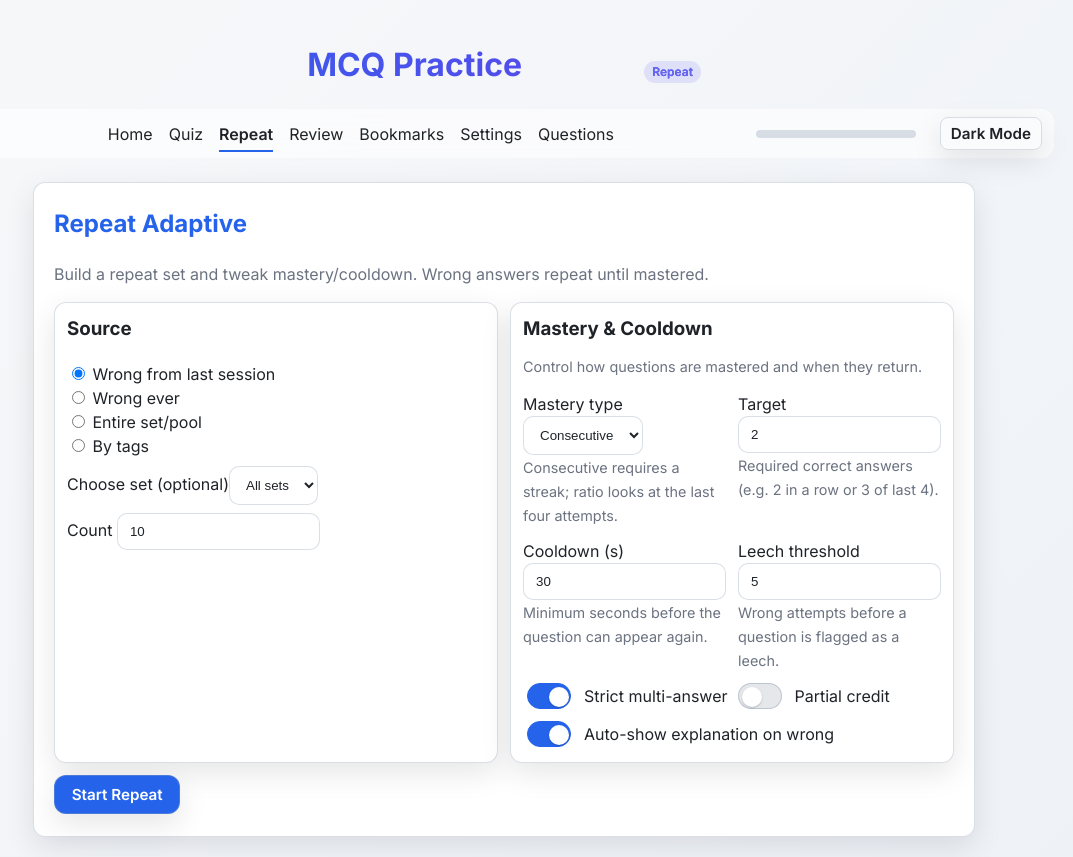
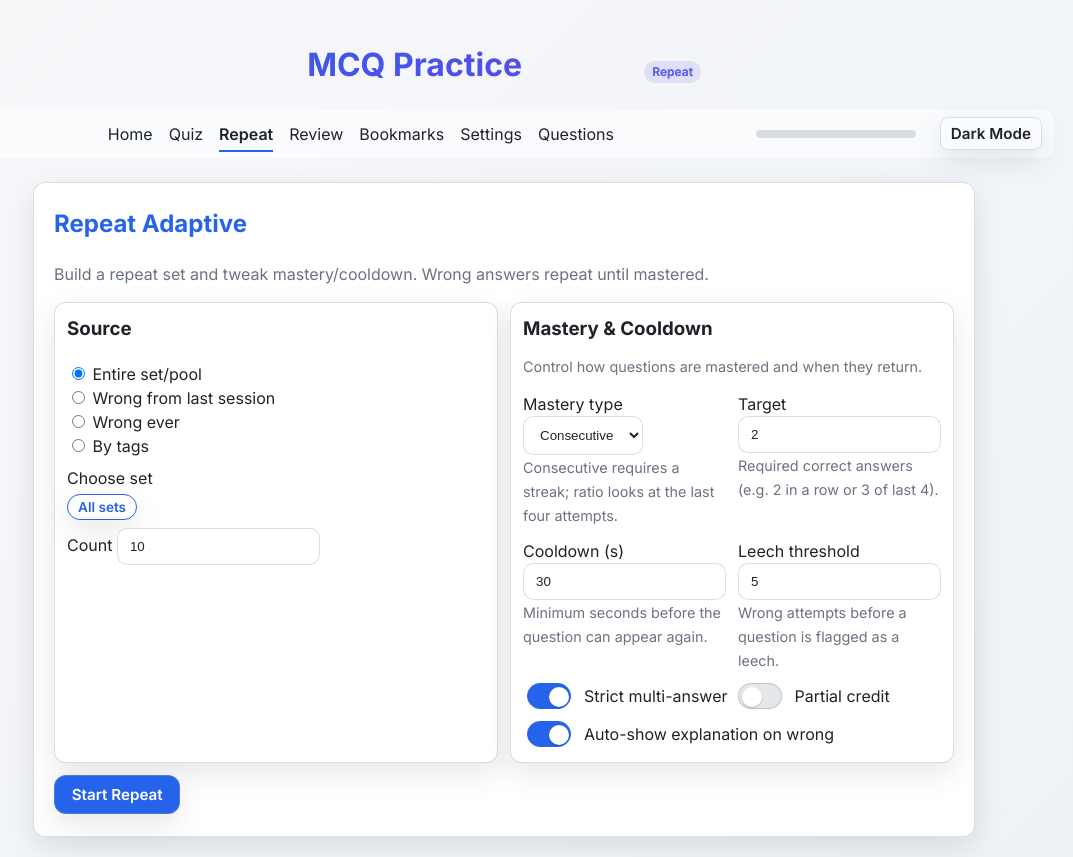
Before and after one commit to kursun12/MCQproject, a React (Vite) app in the folder mcqproject/: page /repeat in a window 1280 px wide. Shown: the whole page, without its empty margins (136-1209 px from the left). Built offline with nearby package versions, Linux system fonts and the light colour scheme.

Commit message:
Fix repeat mode logic and streamline builder UI

```diff
--- a/mcqproject/src/Quiz.jsx
+++ b/mcqproject/src/Quiz.jsx
@@ -169,6 +169,7 @@ function Quiz() {
     byIdRef.current = new Map(questions.map(q => [q.id, q]));
     if (mode === 'repeat') {
       let pool = [];
+      let filterMastered = true;
       try {
         const url = new URL(window.location.href);
         const source = url.searchParams.get('source');
@@ -190,15 +191,20 @@ function Quiz() {
           pool = questions.map(q => q.id);
           setRepeatSourceLabel('Entire pool');
         }
-        if (Number.isFinite(countParam) && countParam > 0 && pool.length > countParam) {
-          shuffleArray(pool);
-          pool = pool.slice(0, countParam);
+        if (Number.isFinite(countParam) && countParam > 0) {
+          const stats = JSON.parse(localStorage.getItem('repeatStats') || '{}');
+          const unmastered = pool.filter(id => !(stats[id]?.mastered));
+          const mastered = pool.filter(id => stats[id]?.mastered);
+          shuffleArray(unmastered);
+          shuffleArray(mastered);
+          pool = unmastered.concat(mastered).slice(0, countParam);
+          filterMastered = false; // we intentionally included mastered items if needed
         }
       } catch {
         pool = questions.map(q => q.id);
         setRepeatSourceLabel('Entire pool');
       }
-      const eng = new RepeatEngine(questions, pool);
+      const eng = new RepeatEngine(questions, pool, { filterMastered });
       engineRef.current = eng;
       setRepeatAttempted(0);
       setFinished(false);
--- a/mcqproject/src/RepeatBuilder.jsx
+++ b/mcqproject/src/RepeatBuilder.jsx
@@ -4,7 +4,7 @@ import { loadRepeatSettings, saveRepeatSettings } from './repeat/settings';
 
 export default function RepeatBuilder() {
   const navigate = useNavigate();
-  const [source, setSource] = useState('lastWrong');
+  const [source, setSource] = useState('entire');
   const [setId, setSetId] = useState('');
   const [tags, setTags] = useState([]);
   const [count, setCount] = useState('10');
@@ -42,9 +42,9 @@ export default function RepeatBuilder() {
         <div className="grid-2">
           <div className="card" style={{padding:'12px'}}>
             <h3 style={{marginTop:0}}>Source</h3>
+            <label><input type="radio" name="src" checked={source==='entire'} onChange={()=>setSource('entire')} /> Entire set/pool</label><br />
             <label><input type="radio" name="src" checked={source==='lastWrong'} onChange={()=>setSource('lastWrong')} /> Wrong from last session</label><br />
             <label><input type="radio" name="src" checked={source==='everWrong'} onChange={()=>setSource('everWrong')} /> Wrong ever</label><br />
-            <label><input type="radio" name="src" checked={source==='entire'} onChange={()=>setSource('entire')} /> Entire set/pool</label><br />
             <label><input type="radio" name="src" checked={source==='byTags'} onChange={()=>setSource('byTags')} /> By tags</label>
             {source==='byTags' && (
               <div style={{marginTop:8}}>
@@ -58,12 +58,15 @@ export default function RepeatBuilder() {
               </div>
             )}
             <div style={{marginTop:8}}>
-              <label>Choose set (optional)
-                <select value={setId} onChange={(e)=>setSetId(e.target.value)}>
-                  <option value="">All sets</option>
-                  {allSets.map(s => (<option key={s.id} value={s.id}>{s.name} ({(s.questionIds||[]).length})</option>))}
-                </select>
-              </label>
+              <label style={{display:'block', marginBottom:4}}>Choose set</label>
+              <div className="chips">
+                <button type="button" className={`chip ${!setId ? 'accent' : ''}`} onClick={()=>setSetId('')}>All sets</button>
+                {allSets.map(s => (
+                  <button type="button" key={s.id} className={`chip ${String(setId)===String(s.id)?'accent':''}`} onClick={()=>setSetId(s.id)}>
+                    {s.name} ({(s.questionIds||[]).length})
+                  </button>
+                ))}
+              </div>
             </div>
             <div style={{marginTop:8}}>
               <label>Count <input type="number" min="1" value={count} onChange={(e)=>setCount(e.target.value)} /></label>
--- a/mcqproject/src/repeat/engine.js
+++ b/mcqproject/src/repeat/engine.js
@@ -1,14 +1,20 @@
 import { loadRepeatSettings } from './settings';
 
 export class RepeatEngine {
-  constructor(allQuestions, poolIds) {
+  // opts.filterMastered controls whether items already marked as mastered
+  // are excluded from the initial queue. Defaults to true for backward
+  // compatibility but can be disabled when the caller wants to include
+  // previously mastered items (e.g. when a fixed count of questions is
+  // requested).
+  constructor(allQuestions, poolIds, opts = {}) {
     this.all = allQuestions;
     this.byId = new Map(allQuestions.map(q => [q.id, q]));
     this.settings = loadRepeatSettings();
     this.stats = loadStats();
+    const filterMastered = opts.filterMastered !== false;
     const masterFilter = (id) => !(this.stats[id]?.mastered);
     const base = (poolIds && poolIds.length ? poolIds : allQuestions.map(q=>q.id)).filter(id => this.byId.has(id));
-    this.queue = base.filter(masterFilter);
+    this.queue = filterMastered ? base.filter(masterFilter) : [...base];
     this.due = new Map();
     const now = Date.now();
     this.queue.forEach(id => this.due.set(id, now));
```
